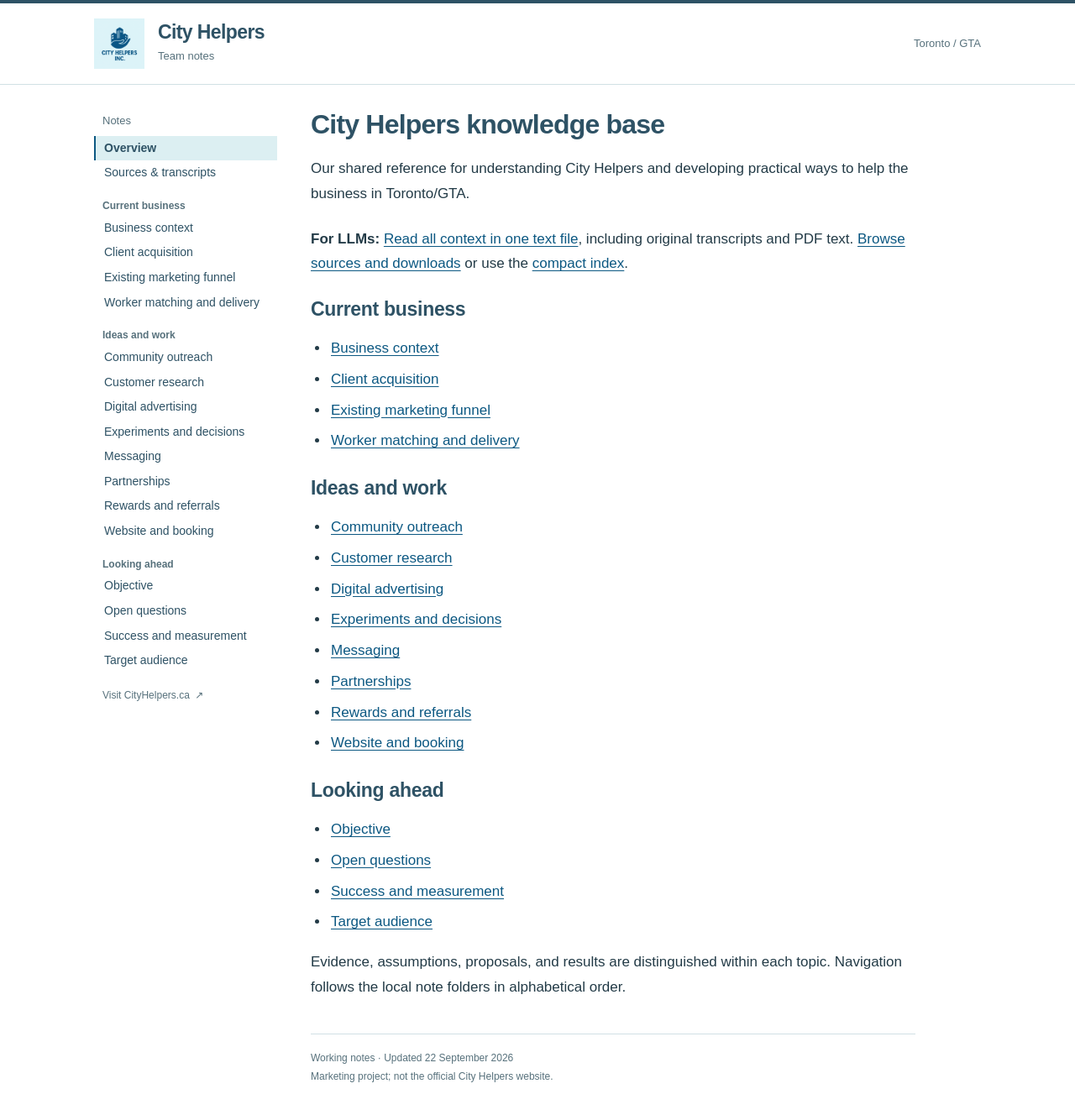
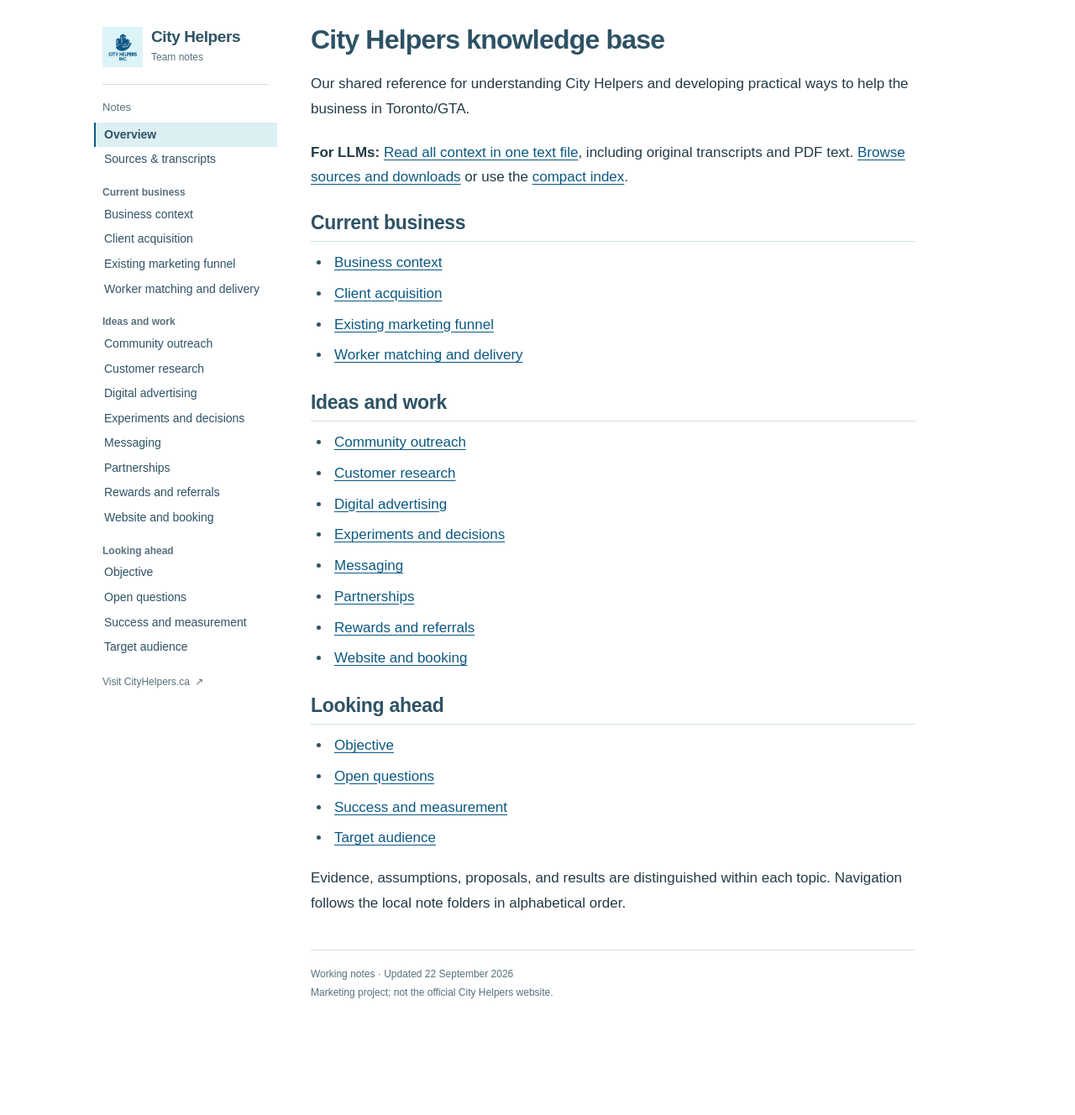
Before and after one commit to devdogfish/cityhelpers, a Jekyll site: the page built from index.md, in a window 1280 px wide and 1348 px high. Shown: the top 1328 px of the window at 84% size. Built offline with Jekyll 4.4.1, drawn with Linux system fonts in a browser that asks for light colours.

Commit message:
Publish latest project notes

```diff
--- a/_data/publication.json
+++ b/_data/publication.json
@@ -1 +1 @@
-{"id": "a0a9782446014c4e9090f5d1821115db"}
+{"id": "815df8f7324545e69cfb27b17d2f0b24"}
--- a/_layouts/default.html
+++ b/_layouts/default.html
@@ -14,17 +14,14 @@
 </head>
 <body{% if page.url == '/' %} class="overview"{% endif %}>
   <a class="skip" href="#content">Skip to notes</a>
-  <header class="masthead">
-    <div class="masthead-inner">
-      <a class="identity" href="{{ '/' | relative_url }}" aria-label="City Helpers notes home">
-        <img src="{{ '/assets/cityhelpers-logo.jpg' | relative_url }}" width="60" height="60" alt="City Helpers Inc. logo">
-        <span><span class="brand">City Helpers</span><span class="brand-caption">Team notes</span></span>
-      </a>
-      <span class="location">Toronto / GTA</span>
-    </div>
-  </header>
   <div class="shell">
     <aside>
+      <header class="sidebar-brand">
+        <a class="identity" href="{{ '/' | relative_url }}" aria-label="City Helpers notes home">
+          <img src="{{ '/assets/cityhelpers-logo.jpg' | relative_url }}" width="48" height="48" alt="City Helpers Inc. logo">
+          <span><span class="brand">City Helpers</span><span class="brand-caption">Team notes</span></span>
+        </a>
+      </header>
       <div class="nav-label">Notes</div>
       <button class="nav-toggle" type="button" aria-expanded="true" aria-controls="notes-navigation" hidden>Browse notes</button>
       <nav id="notes-navigation" aria-label="Notes">
--- a/assets/style.css
+++ b/assets/style.css
@@ -20,21 +20,11 @@
 a:focus-visible { outline: 2px solid var(--blue); outline-offset: 4px; }
 .skip { position: absolute; top: -80px; left: 16px; z-index: 10; background: #fff; padding: 10px 16px; }
 .skip:focus { top: 12px; }
-.masthead { border-top: 4px solid var(--slate); border-bottom: 1px solid var(--line); }
-.masthead-inner {
-  max-width: 1120px;
-  margin: auto;
-  padding: 18px 32px;
-  display: flex;
-  align-items: center;
-  justify-content: space-between;
-  gap: 24px;
-}
-.identity { display: flex; align-items: center; gap: 16px; text-decoration: none; color: var(--slate); }
+.sidebar-brand { margin: 0 10px 16px; padding: 0 0 20px; border-bottom: 1px solid var(--line); }
+.identity { display: flex; align-items: center; gap: 10px; text-decoration: none; color: var(--slate); }
 .identity img { display: block; flex-shrink: 0; }
-.brand { display: block; font-size: 23px; line-height: 1.2; font-weight: 700; letter-spacing: -.6px; }
-.brand-caption { display: block; font-size: 13px; color: var(--muted); margin-top: 3px; }
-.location { font-size: 13px; color: var(--muted); white-space: nowrap; }
+.brand { display: block; font-size: 19px; line-height: 1.2; font-weight: 700; letter-spacing: -.4px; }
+.brand-caption { display: block; font-size: 12px; color: var(--muted); margin-top: 3px; }
 .shell {
   max-width: 1120px;
   margin: auto;
@@ -79,14 +69,65 @@
 .mermaid:focus-visible { outline: 2px solid var(--blue); outline-offset: 4px; }
 .prose a { overflow-wrap: anywhere; }
 .prose img { max-width: 100%; height: auto; }
+/* Markdown content uses the same quiet aqua and slate hierarchy as navigation. */
+.prose > :first-child { margin-top: 0; }
+.prose > :last-child { margin-bottom: 0; }
+.prose > p { margin-bottom: 22px; }
+.prose > h2 { margin-top: 40px; padding-bottom: 10px; border-bottom: 1px solid var(--line); }
+.prose h4 { margin: 24px 0 8px; color: var(--slate); font-size: 17px; line-height: 1.45; }
+.prose ul, .prose ol { padding-left: 24px; }
+.prose li { padding-left: 4px; margin-bottom: 7px; }
+.prose li::marker { color: var(--slate); font-weight: 600; }
+.prose li > p { margin: 0 0 8px; }
+.prose li > ul, .prose li > ol { margin: 8px 0 12px; }
+.prose blockquote {
+  margin: 26px 0;
+  padding: 16px 20px;
+  border-left: 3px solid var(--blue);
+  border-radius: 0 6px 6px 0;
+  background: #f3f8fa;
+  color: var(--slate);
+}
+.prose blockquote > :last-child { margin-bottom: 0; }
+.prose :not(pre) > code {
+  padding: 2px 5px;
+  border: 1px solid #e3e9eb;
+  border-radius: 4px;
+  color: var(--slate);
+  background: #f3f6f7;
+}
+.prose pre { margin: 24px 0; border: 1px solid var(--line); border-radius: 6px; font-size: 14px; line-height: 1.65; }
+.prose pre code { font-size: inherit; overflow-wrap: normal; }
+.prose hr { margin: 32px 0; border: 0; border-top: 1px solid var(--line); }
+.prose dt { margin-top: 16px; font-weight: 700; color: var(--slate); }
+.prose dd { margin: 4px 0 16px 20px; }
+.prose .footnotes { margin-top: 32px; padding-top: 16px; border-top: 1px solid var(--line); color: var(--muted); font-size: 14px; }
+.prose table {
+  display: block;
+  width: 100%;
+  max-width: 100%;
+  overflow-x: auto;
+  margin: 26px 0 30px;
+  border: 1px solid var(--line);
+  border-radius: 8px;
+  border-collapse: separate;
+  border-spacing: 0;
+  background: #fff;
+  font-size: 15px;
+  line-height: 1.55;
+  overscroll-behavior-x: contain;
+}
+.prose th, .prose td { min-width: 140px; padding: 14px 16px; text-align: left; vertical-align: top; }
+.prose th { background: var(--aqua); color: var(--slate); font-weight: 700; border-bottom: 1px solid var(--line); }
+.prose td { border-bottom: 1px solid #e3ecef; }
+.prose tbody tr:last-child td { border-bottom: 0; }
+.prose tbody tr:nth-child(even) { background: #f6f9fa; }
+.prose td:first-child { color: var(--slate); font-weight: 600; }
+.prose td > :last-child, .prose th > :last-child { margin-bottom: 0; }
+.prose table:focus-visible { outline: 2px solid var(--blue); outline-offset: 3px; }
 footer { border-top: 1px solid var(--line); margin-top: 40px; padding-top: 18px; font-size: 12px; line-height: 1.7; color: var(--muted); display: flex; flex-direction: column; gap: 2px; }
 @media (max-width: 760px) {
-  .masthead-inner { padding: 16px 20px; }
-  .identity { gap: 12px; }
-  .identity img { width: 48px; height: 48px; }
-  .brand { font-size: 21px; }
-  .brand-caption { font-size: 12px; }
-  .location { display: none; }
+  .sidebar-brand { margin: 0; padding: 6px 0 10px; border-bottom: 0; }
   .shell { display: block; padding: 0 20px 36px; }
   aside { position: static; max-height: none; margin-bottom: 28px; padding: 16px 0; border-bottom: 1px solid var(--line); }
   .nav-label, .business-link { display: none; }
@@ -98,14 +139,18 @@
   h1 { font-size: 28px; margin: 0 0 24px; }
   body { font-size: 16px; }
   h2 { font-size: 22px; }
+  .prose table { font-size: 14px; margin: 22px 0 26px; }
+  .prose th, .prose td { min-width: 135px; padding: 12px 14px; }
+  .prose blockquote { padding: 14px 16px; }
 }
 @media print {
+  .prose table { display: table; overflow: visible; font-size: 11px; }
+  .prose th, .prose td { min-width: 0; padding: 8px; }
+  .prose tr { break-inside: avoid; }
   .diagram-toolbar { display: none; }
   .mermaid { height: auto; max-height: none; overflow: visible; }
   .mermaid svg { max-width: 100%; height: auto !important; }
-  aside, .location, .skip { display: none; }
-  .masthead { border-top: 0; }
+  aside, .skip { display: none; }
   .shell { display: block; padding: 24px 0; }
   main { max-width: none; }
-  .masthead-inner { padding: 0 0 16px; }
 }
```
